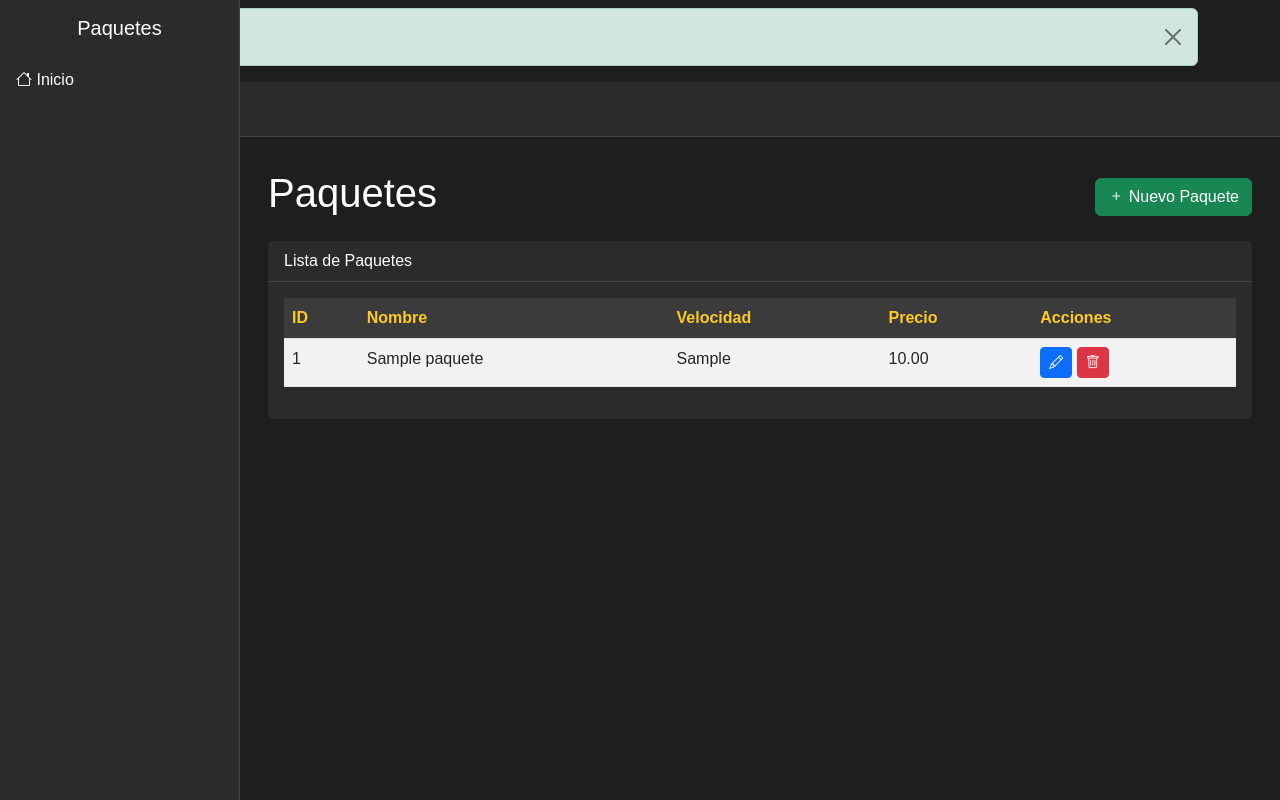
After one commit to RicardoSync/SpiderNET-Web, a Flask app: page /lista_paquetes in a window 1280 px wide. The commit adds this page. Run offline with Flask 3, Linux system fonts and the light colour scheme; tables that the repository leaves empty hold one stand-in row (values such as "Sample post"); one stand-in notice (Sample message) is shown.

Commit message:
Commit 5
Pendientes
1 paquetes internet (CRUD)
2 servicio (CRUD)
3 Equipos (RUD) crear desde clientes
4 Antenas AP (CRUD)
5 Microtik PPPoE
6 Empresa (CRUD)
7 Acerca de

```diff
--- a/app.py
+++ b/app.py
@@ -1,6 +1,6 @@
 from flask import Flask, render_template, redirect, session, request, url_for, flash
-from d_consultas import consutlarPaquete, consutlarAntena, consultarServicio, consultarMicrotik, consultarClientes, consultarCredenciales, consultarMicrotikTodo, consultarVelocidadPaquete
-from d_insert import insertarCliente, insertMicrotik
+from d_consultas import consutlarPaquete, consutlarAntena, consultarServicio, consultarMicrotik, consultarClientes, consultarCredenciales, consultarMicrotikTodo, consultarVelocidadPaquete, consultarPaquetes
+from d_insert import insertarCliente, insertMicrotik, insertarPauqete
 from d_eliminar import eliminar_cliente_chido, eliminarMicrotik
 from d_update import actualizarCliete, actualizarMicrotik
 from ssh_pcq import bloquear_cliente_address_list, desbloqueo_mantecoso, get_interfaces, creacionAddressList, crearQueueParent, crearQueueSimple, eliminarSimpleQueue, aplicarFirewall
@@ -147,7 +147,9 @@ def crear_mikrotik():
 
 @app.route("/lista_microtiks")
 def lista_microtiks():
-    return render_template("microtik.html", microtiks=consultarMicrotikTodo())
+    micro = consultarMicrotikTodo()
+    print(micro)
+    return render_template("microtik.html", microtiks=micro)
 
 @app.route("/editar_mikrotik<int:id>", methods=["POST"])
 def editar_mikrotik(id):
@@ -252,7 +254,7 @@ def cargar_queue():
             if max_limit:
                 ok = crearQueueSimple(nombre, direccion_ip, max_limit=max_limit[0], credenciales=credenciales, parent=parent, tiempo="20s/20s")
                 if ok:
-                    flash(f"Queue Simple integrada como hija de {parent} con su rafaga", "success")
+                    flash(f"Queue Simple integrada para {nombre} con su rafaga", "success")
                     return redirect(url_for("lista_clientes"))
                 else:
                     flash("No logramos crear el Queue hija", "danger")
@@ -304,4 +306,38 @@ def aplicar_reglas():
 
 #------------------------------------------------RUTA DE LOS MICROTIKS CRUD----------------------------------
 
+
+
+#------------------------------------------------RUTA DE LOS PAQUETES CRUD----------------------------------
+@app.route('/lista_paquetes')
+def lista_paquetes():
+    paquetaxo = consultarPaquetes()
+    return render_template('paquetes_internet.html', paquetes=paquetaxo)
+
+@app.route('/crear_paquete', methods=['POST'])
+def crear_paquete():
+    nombre = request.form.get('nombre')
+    velocidad = request.form.get('velocidad')
+    precio = request.form.get('precio')
+
+    print(f"Obtenidos {nombre} {velocidad} {precio}")
+    ok = insertarPauqete(nombre, velocidad, precio)
+    if ok:
+        flash("Paquete registrado", "success")
+        return redirect(url_for("lista_paquetes"))
+    else:
+        flash("No se pudo registrar", "danger")
+        return redirect(url_for("lista_paquetes"))
+
+
+@app.route('/editar_paquete/<int:id>', methods=['POST'])
+def editar_paquete(id):
+    return redirect(url_for("lista_paquetes"))
+
+@app.route('/eliminar_paquete/<int:id>')
+def eliminar_paquete(id):
+    # Aquí eliminarías el paquete con el id dado en la base de datos
+    flash("Paquete eliminado correctamente.", "success")
+    return redirect(url_for('lista_paquetes'))
+
 app.run(debug=True)
--- a/ssh_pcq.py
+++ b/ssh_pcq.py
@@ -360,6 +360,7 @@ def eliminarSimpleQueue(credenciales, direccion_ip):
 
 def aplicarFirewall(host, port, username, password):
     comandos = [
+        "/ip/firewall/nat/add chain=srcnat out-interface=ether1 action=masquerade",
         "/ip/firewall/filter/add chain=forward action=drop src-address-list=corte comment=corteDeInternet",
         "/ip/firewall/filter/add chain=forward action=drop dst-address-list=corte comment=corteDeInternet",
         "/ip/firewall/nat/add chain=srcnat action=masquerade src-address-list=Internet",
--- a/templates/lista_clientes.html
+++ b/templates/lista_clientes.html
@@ -121,7 +121,7 @@
               </a>
               <div class="collapse" id="planes-servicios">
                 <ul class="btn-toggle-nav list-unstyled fw-normal pb-1 small">
-                  <li><a href="#" class="nav-link">Paquetes de Internet</a></li>
+                  <li><a href="{{ url_for('lista_paquetes')}}" class="nav-link">Paquetes de Internet</a></li>
                   <li><a href="#" class="nav-link">Servicios</a></li>
                 </ul>
               </div>
--- /dev/null
+++ b/templates/paquetes_internet.html
@@ -0,0 +1,289 @@
+<!DOCTYPE html>
+<html lang="es">
+<head>
+  <meta charset="UTF-8" />
+  <meta name="viewport" content="width=device-width, initial-scale=1.0" />
+  <title>Paquetes - Mikrotik</title>
+  <!-- Bootstrap CSS -->
+  <link href="https://cdn.jsdelivr.net/npm/bootstrap@5.3.0/dist/css/bootstrap.min.css" rel="stylesheet" />
+  <!-- Bootstrap Icons -->
+  <link rel="stylesheet" href="https://cdn.jsdelivr.net/npm/bootstrap-icons@1.10.5/font/bootstrap-icons.css" />
+
+  <!-- Estilos personalizados -->
+  <style>
+    /* Colores base */
+    body {
+      background-color: #1e1e1e;
+      color: #fff;
+      margin: 0;
+      padding: 0;
+      font-family: sans-serif;
+    }
+
+    /* Barra superior */
+    .topbar {
+      background-color: #2b2b2b;
+      display: flex;
+      align-items: center;
+      justify-content: space-between;
+      padding: 0.75rem 1rem;
+      border-bottom: 1px solid #444;
+    }
+    .topbar .brand {
+      color: #fff;
+      font-size: 1.25rem;
+      font-weight: 500;
+      text-decoration: none;
+    }
+
+    /* Panel lateral */
+    .sidebar {
+      background-color: #2b2b2b;
+      width: 240px;
+      min-height: 100vh;
+      border-right: 1px solid #444;
+      position: fixed;
+      top: 0;
+      left: 0;
+      padding-top: 1rem;
+    }
+    .sidebar .sidebar-title {
+      color: #fff;
+      font-weight: 500;
+      text-align: center;
+      margin-bottom: 1rem;
+    }
+    .sidebar .nav-link {
+      color: #fff;
+      padding: 0.75rem 1rem;
+      display: block;
+      text-decoration: none;
+    }
+    .sidebar .nav-link:hover {
+      background-color: #343434;
+      text-decoration: none;
+    }
+
+    /* Contenedor principal (donde va la tabla y el contenido) */
+    .main-content {
+      margin-left: 240px; /* para que no se monte con el sidebar */
+      padding: 1rem;
+    }
+
+    /* Tarjeta con la tabla */
+    .card {
+      background-color: #2b2b2b;
+      border: none;
+    }
+    .card-header {
+      background-color: #2b2b2b;
+      border-bottom: 1px solid #444;
+      font-weight: 500;
+      color: #fff;
+    }
+    .table thead th {
+      background-color: #3b3b3b;
+      color: #ffca28;
+    }
+    .table-responsive {
+      overflow-x: auto;
+    }
+    .table-striped > tbody > tr:nth-of-type(odd) {
+      background-color: #2a2a2a;
+    }
+    .table-striped > tbody > tr:nth-of-type(even) {
+      background-color: #232323;
+    }
+    .table-hover tbody tr:hover {
+      background-color: #343434;
+    }
+
+    /* Botones */
+    .btn-custom {
+      transition: transform 0.2s ease, box-shadow 0.2s ease;
+    }
+    .btn-custom:hover {
+      transform: translateY(-2px);
+      box-shadow: 0 4px 8px rgba(255, 255, 255, 0.1);
+    }
+
+    /* Responsividad para el sidebar en pantallas pequeñas */
+    @media (max-width: 768px) {
+      .sidebar {
+        position: fixed;
+        width: 80%;
+        left: -80%;
+        transition: left 0.3s ease;
+        z-index: 1000;
+      }
+      .sidebar.show {
+        left: 0;
+      }
+      .main-content {
+        margin-left: 0;
+      }
+    }
+  </style>
+</head>
+<body>
+  {% with messages = get_flashed_messages(with_categories=true) %}
+  {% if messages %}
+    <div class="container mt-2">
+      {% for category, message in messages %}
+        <div class="alert alert-{{ category }} alert-dismissible fade show" role="alert">
+          {{ message }}
+          <button type="button" class="btn-close" data-bs-dismiss="alert" aria-label="Cerrar"></button>
+        </div>
+      {% endfor %}
+    </div>
+  {% endif %}
+{% endwith %}
+  <!-- Barra superior -->
+  <div class="topbar">
+    <a href="#" class="brand">Mikrotik</a>
+    <!-- Botón para mostrar/ocultar sidebar en móvil -->
+    <button class="btn btn-sm btn-outline-light d-md-none" onclick="document.querySelector('.sidebar').classList.toggle('show')">
+      <i class="bi bi-list"></i>
+    </button>
+  </div>
+
+  <!-- Panel lateral -->
+  <div class="sidebar">
+    <h5 class="sidebar-title">Paquetes</h5>
+    <!-- Opciones del menú (enlace de ejemplo) -->
+    <a href="{{ url_for('lista_clientes')}}" class="nav-link">
+      <i class="bi bi-house"></i> Inicio
+    </a>
+    <!-- Agrega más enlaces según sea necesario -->
+  </div>
+
+  <!-- Contenido principal -->
+  <div class="main-content">
+    <div class="container-fluid">
+      <!-- Título y botón para crear paquete -->
+      <div class="d-flex justify-content-between align-items-center mt-3">
+        <h1>Paquetes</h1>
+        <button class="btn btn-success btn-custom" data-bs-toggle="modal" data-bs-target="#crearModal">
+          <i class="bi bi-plus"></i> Nuevo Paquete
+        </button>
+      </div>
+
+      <!-- Tabla de paquetes -->
+      <div class="card mt-3">
+        <div class="card-header">
+          <!-- Puedes colocar aquí un título o dejarlo vacío -->
+          Lista de Paquetes
+        </div>
+        <div class="card-body">
+          <div class="table-responsive">
+            <table class="table table-striped table-hover">
+              <thead>
+                <tr>
+                  <th>ID</th>
+                  <th>Nombre</th>
+                  <th>Velocidad</th>
+                  <th>Precio</th>
+                  <th>Acciones</th>
+                </tr>
+              </thead>
+              <tbody>
+                {% for paquete in paquetes %}
+                <tr>
+                  <td>{{ paquete[0] }}</td>
+                  <td>{{ paquete[1] }}</td>
+                  <td>{{ paquete[2] }}</td>
+                  <td>{{ paquete[3] }}</td>
+                  <td>
+                    <!-- Botón para abrir modal de edición -->
+                    <button class="btn btn-primary btn-sm btn-custom" data-bs-toggle="modal" data-bs-target="#editarModal{{ paquete[0] }}">
+                      <i class="bi bi-pencil"></i>
+                    </button>
+                    <!-- Botón para eliminar -->
+                    <a href="{{ url_for('eliminar_paquete', id=paquete[0]) }}"
+                       class="btn btn-danger btn-sm btn-custom"
+                       onclick="return confirm('¿Estás seguro de eliminar este paquete?');">
+                      <i class="bi bi-trash"></i>
+                    </a>
+                  </td>
+                </tr>
+
+                <!-- Modal de edición -->
+                <div class="modal fade text-dark" id="editarModal{{ paquete[0] }}" tabindex="-1"
+                     aria-labelledby="editarModalLabel{{ paquete[0] }}" aria-hidden="true">
+                  <div class="modal-dialog">
+                    <div class="modal-content">
+                      <div class="modal-header">
+                        <h5 class="modal-title" id="editarModalLabel{{ paquete[0] }}">Editar Paquete</h5>
+                        <button type="button" class="btn-close" data-bs-dismiss="modal" aria-label="Cerrar"></button>
+                      </div>
+                      <form action="{{ url_for('editar_paquete', id=paquete[0]) }}" method="POST">
+                        <div class="modal-body">
+                          <div class="mb-3">
+                            <label for="nombre{{ paquete[0] }}" class="form-label">Nombre</label>
+                            <input type="text" class="form-control" name="nombre" id="nombre{{ paquete[0] }}"
+                                   value="{{ paquete[1] }}" required />
+                          </div>
+                          <div class="mb-3">
+                            <label for="velocidad{{ paquete[0] }}" class="form-label">Velocidad</label>
+                            <input type="text" class="form-control" name="velocidad" id="velocidad{{ paquete[0] }}"
+                                   value="{{ paquete[2] }}" required />
+                          </div>
+                          <div class="mb-3">
+                            <label for="precio{{ paquete[0] }}" class="form-label">Precio</label>
+                            <input type="text" class="form-control" name="precio" id="precio{{ paquete[0] }}"
+                                   value="{{ paquete[3] }}" required />
+                          </div>
+                        </div>
+                        <div class="modal-footer">
+                          <button type="submit" class="btn btn-primary btn-custom">Guardar cambios</button>
+                          <button type="button" class="btn btn-secondary btn-custom" data-bs-dismiss="modal">Cerrar</button>
+                        </div>
+                      </form>
+                    </div>
+                  </div>
+                </div>
+                {% endfor %}
+              </tbody>
+            </table>
+          </div>
+        </div>
+      </div>
+    </div> <!-- /container-fluid -->
+  </div> <!-- /main-content -->
+
+  <!-- Modal para crear nuevo paquete -->
+  <div class="modal fade text-dark" id="crearModal" tabindex="-1" aria-labelledby="crearModalLabel" aria-hidden="true">
+    <div class="modal-dialog">
+      <div class="modal-content">
+        <div class="modal-header">
+          <h5 class="modal-title" id="crearModalLabel">Crear Nuevo Paquete</h5>
+          <button type="button" class="btn-close" data-bs-dismiss="modal" aria-label="Cerrar"></button>
+        </div>
+        <form action="{{ url_for('crear_paquete') }}" method="POST">
+          <div class="modal-body">
+            <div class="mb-3">
+              <label for="nombreNuevo" class="form-label">Nombre</label>
+              <input type="text" class="form-control" name="nombre" id="nombreNuevo" required />
+            </div>
+            <div class="mb-3">
+              <label for="velocidadNuevo" class="form-label">Velocidad</label>
+              <input type="text" class="form-control" name="velocidad" id="velocidadNuevo" required />
+            </div>
+            <div class="mb-3">
+              <label for="precioNuevo" class="form-label">Precio</label>
+              <input type="text" class="form-control" name="precio" id="precioNuevo" required />
+            </div>
+          </div>
+          <div class="modal-footer">
+            <button type="submit" class="btn btn-success btn-custom">Crear Paquete</button>
+            <button type="button" class="btn btn-secondary btn-custom" data-bs-dismiss="modal">Cerrar</button>
+          </div>
+        </form>
+      </div>
+    </div>
+  </div>
+
+  <!-- Bootstrap JS -->
+  <script src="https://cdn.jsdelivr.net/npm/bootstrap@5.3.0/dist/js/bootstrap.bundle.min.js"></script>
+</body>
+</html>
```
Also changed, not shown: d_consultas.py (+19 -0 lines), d_insert.py (+19 -0 lines), spidernet.sql (+44 -55 lines), 5 other files.
